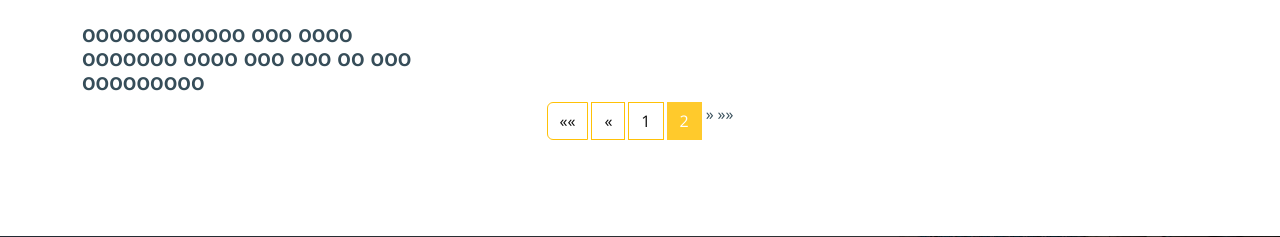
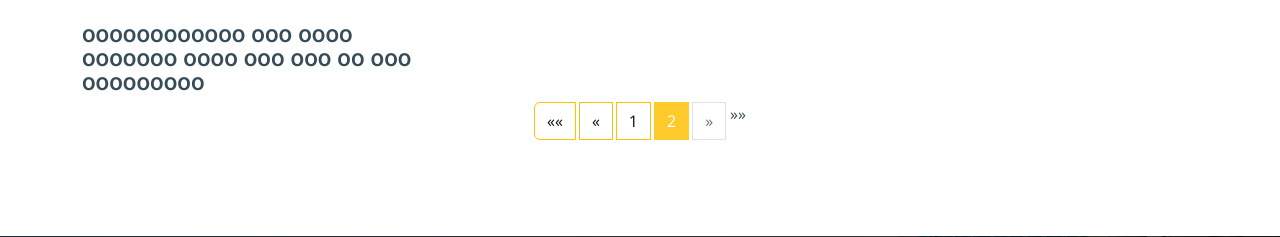
Before and after one commit to sinnerfilozofiya/gunyap, a Django app: a page that uses main/templates/projects.html in a window 1280 px wide. Shown: the part 1235-1472 px from the top of the page. Run offline with Django 5.2, Linux system fonts and the light colour scheme; data comes from the database, SQL or seed files in the repository; both versions use the stored data as it was after the commit; some libraries are stand-ins or nearby versions.

Commit message:
fixed the pagination bugs and now we are scrolling to the projects

```diff
--- a/main/pages/views.py
+++ b/main/pages/views.py
@@ -31,6 +31,7 @@ from django.core.paginator import Paginator
 #     return render(request,'index.html',context=context)
 
 def home_page(request):
+    # Common data fetching
     services = Hizmet.objects.all()
     slayts = Slayt.objects.order_by('order')
     hesaplar = Hesap.objects.all()
@@ -39,23 +40,31 @@ def home_page(request):
     proje_tanim = ProjeAçıklama.objects.all().first()
     slayt_tanim = SlaytAçıklama.objects.all().first()
 
-    # Get all projects
-    projects_list = Proje.objects.all()
+    # Retrieve the current filter from the request parameters or use '*' as a default
+    current_filter = request.GET.get('current_filter', '*')
 
-    # Set up pagination for projects
+    # Filter projects based on the current filter if it's not '*'
+    if current_filter != '*':
+        projects_list = Proje.objects.filter(kategori__baslik=current_filter)
+    else:
+        projects_list = Proje.objects.all()
+
+    # Paginator setup for projects
     paginator = Paginator(projects_list, 9)  # Display 9 projects per page, adjust number as needed
     page_number = request.GET.get('page')
     projects = paginator.get_page(page_number)
 
+    # Prepare the context with all necessary data
     context = {
         'services': services,
         'slayts': slayts,
-        'projects': projects,  # This now contains the paginated projects
+        'projects': projects,
         'hesaplar': hesaplar,
         'hizmet_tanim': hizmet_tanim,
         'slogan': slogan,
         'proje_tanim': proje_tanim,
-        'slayt_tanim': slayt_tanim
+        'slayt_tanim': slayt_tanim,
+        'current_filter': current_filter  # Include current filter in the context
     }
 
     return render(request, 'index.html', context=context)
--- a/main/templates/projects.html
+++ b/main/templates/projects.html
@@ -86,10 +86,12 @@
         </div>
         <div class="portfolio-isotope" data-portfolio-filter="*" data-portfolio-layout="masonry" data-portfolio-sort="original-order">
           <ul class="portfolio-flters" data-aos="fade-up" data-aos-delay="100">
-            <li data-filter="*" class="filter-active"><a href="?current_filter=*&page={{ projects.number }}">Tamamı</a></li>
+            <li data-filter="*" class="{% if current_filter == '*' %}filter-active{% endif %}">
+                <a href="?current_filter=*&page=1">Tamamı</a>
+            </li>
             {% for filter in services %}
-                <li data-filter=".{{ filter.baslik }}">
-                    <a href="?current_filter={{ filter.baslik }}&page={{ projects.number }}">{{ filter.ad }}</a>
+                <li data-filter=".{{ filter.baslik }}" class="{% if current_filter == filter.baslik %}filter-active{% endif %}">
+                    <a href="?current_filter={{ filter.baslik }}&page=1">{{ filter.ad }}</a>
                 </li>
             {% endfor %}
         </ul>
@@ -130,12 +132,12 @@
                     <ul class="pagination">
                         {% if projects.has_previous %}
                             <li class="page-item">
-                                <a class="page-link" href="?page=1&current_filter={{ filter.baslik }}" aria-label="First">
+                                <a class="page-link" href="?page=1&current_filter={{ current_filter }}" aria-label="First">
                                     <span aria-hidden="true">&laquo;&laquo;</span>
                                 </a>
                             </li>
                             <li class="page-item">
-                                <a class="page-link" href="?page={{ projects.previous_page_number }}&current_filter={{ filter.baslik }}" aria-label="Previous">
+                                <a class="page-link" href="?page={{ projects.previous_page_number }}&current_filter={{ current_filter }}" aria-label="Previous">
                                     <span aria-hidden="true">&laquo;</span>
                                 </a>
                             </li>
@@ -148,23 +150,23 @@
                             {% if projects.number == num %}
                                 <li class="page-item active"><span class="page-link">{{ num }}</span></li>
                             {% else %}
-                                <li class="page-item"><a class="page-link" href="?page={{ num }}&current_filter={{ filter.baslik }}">{{ num }}</a></li>
+                                <li class="page-item"><a class="page-link" href="?page={{ num }}&current_filter={{ current_filter }}">{{ num }}</a></li>
                             {% endif %}
                         {% endfor %}
 
                         {% if projects.has_next %}
                             <li class="page-item">
-                                <a class="page-link" href="?page={{ projects.next_page_number }}&current_filter={{ filter.baslik }}" aria-label="Next">
+                                <a class="page-link" href="?page={{ projects.next_page_number }}&current_filter={{ current_filter }}" aria-label="Next">
                                     <span aria-hidden="true">&raquo;</span>
                                 </a>
                             </li>
                             <li class="page-item">
-                                <a class="page-link" href="?page={{ projects.paginator.num_pages }}&current_filter={{ filter.baslik }}" aria-label="Last">
+                                <a class="page-link" href="?page={{ projects.paginator.num_pages }}&current_filter={{ current_filter }}" aria-label="Last">
                                     <span aria-hidden="true">&raquo;&raquo;</span>
                                 </a>
                             </li>
                         {% else %}
-                            <li class="page-item disabled"><span the "page-link">&raquo;</span></li>
+                            <li class="page-item disabled"><span class="page-link">&raquo;</span></li>
                             <li class="page-item disabled"><span the "page-link">&raquo;&raquo;</span></li>
                         {% endif %}
                     </ul>
@@ -202,13 +204,14 @@
         sessionStorage.setItem('scrollPosition', window.scrollY || window.pageYOffset);
     });
     </script>
-    <script>
-      window.addEventListener('load', function() {
-          if (sessionStorage.getItem('scrollPosition') !== null) {
-              window.scrollTo(0, parseInt(sessionStorage.getItem('scrollPosition')));
-          }
-      });
-      </script>
+  <script>
+    window.addEventListener('load', function() {
+        var projectsDiv = document.getElementById('projects');
+        if (projectsDiv) {
+            projectsDiv.scrollIntoView();
+        }
+    });
+    </script>
   <!-- Template Main JS File -->
   <script src="{% static 'js/main.js' %}"></script>
 
```
Also changed, not shown: main/templates/index.html (+21 -10 lines), main/db.sqlite3.
